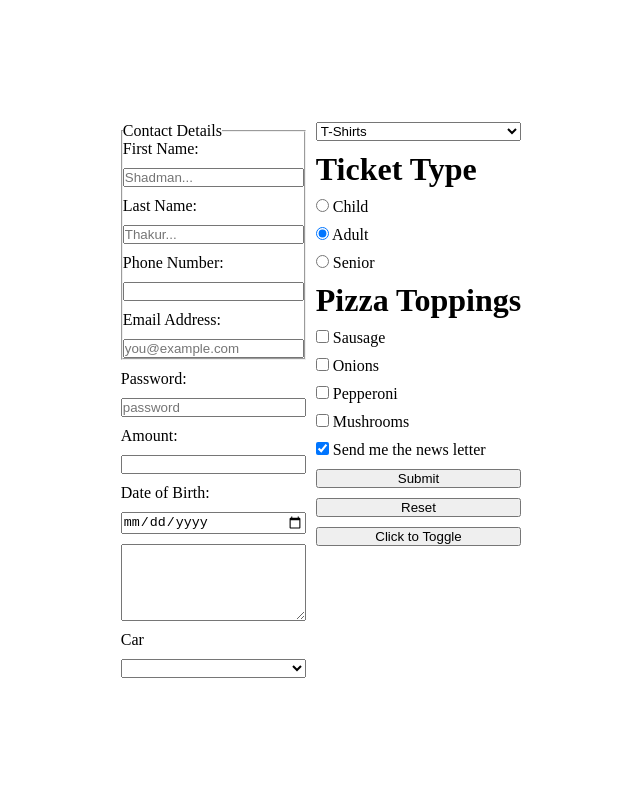
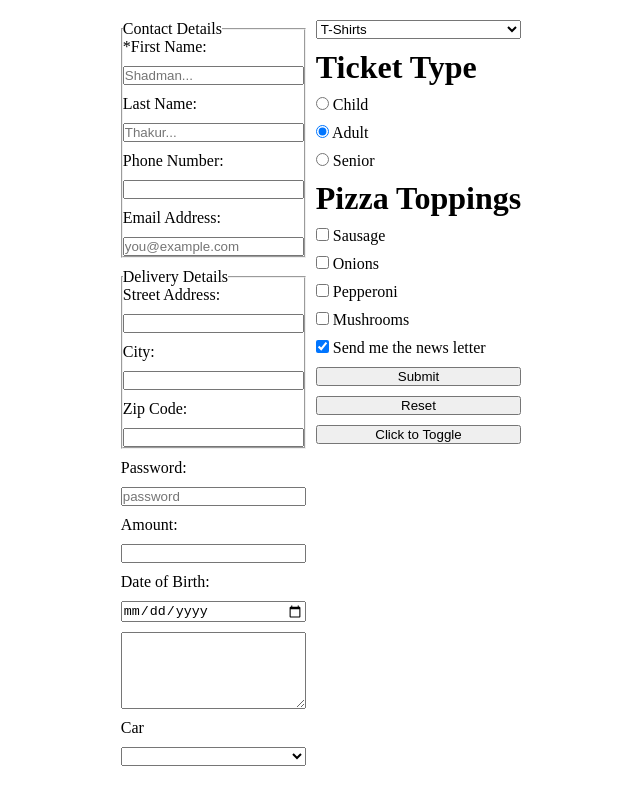
Before and after one commit to thakurshadman/html-inputs, a plain HTML site: page index.html in a window 1280 px wide. Shown: the whole page, without its empty margins (319-959 px from the left). Drawn offline with Linux system fonts and the light colour scheme.

Commit message:
testing out common html form inputs

```diff
--- a/index.html
+++ b/index.html
@@ -30,8 +30,8 @@
                 <!--text-->
                 <fieldset class="col">
                     <legend>Contact Details</legend>
-                    <label for="firstName">First Name:</label>
-                    <input type="text" id="firstName" placeholder="Shadman..." name="first_name">
+                    <label for="firstName">*First Name:</label>
+                    <input type="text" id="firstName" placeholder="Shadman..." name="first_name" required>
                     <label for="lastName">Last Name:</label>
                     <input type="text" id="lastName" placeholder="Thakur..." name="last_name">
                     <!--Tele-->
@@ -41,16 +41,30 @@
                     <label for="user_email">Email Address:</label>
                     <input type="email" id="user_email" name="email" placeholder="you@example.com">
                 </fieldset>
+                <!--fieldsets + legends-->
+                <fieldset class="col">
+                    <legend>Delivery Details</legend>
+
+                    <label for="street_address">Street Address:</label>
+                    <input type="text" id="street_address" name="street_address">
+
+                    <label for="city">City:</label>
+                    <input type="text" id="city" name="city">
+
+                    <label for="zip_code">Zip Code:</label>
+                    <input type="text" id="zip_code" name="zip_code">
+                  </fieldset>
                 <!--password-->
                 <label for="user_password">Password:</label>
-                <input type="password" id="user_password" name="password" placeholder="password">
+                <input type="password" id="user_password" name="password" placeholder="password" minlength="8">
                 <!--Number-->
                 <label for="amount">Amount:</label>
                 <input type="number" id="amount" name="amount">
                 <!--Date-->
                 <label for="dob">Date of Birth:</label>
                 <input type="date" id="dob" name="dob">
-                <textarea name="comments" id="comments" cols="10" rows="5"></textarea>
+                <!--Text Area-->
+                <textarea name="comments" id="comments" cols="10" rows="5" maxlength="10"></textarea>
                 <!--select input-->
                 <label for="cars">Car</label>
                 <select name="cars" id="cars">
--- a/style.css
+++ b/style.css
@@ -1,13 +1,9 @@
 *{
-    padding: 0;
+    padding: 0px;
     margin: 0;
     box-sizing: border-box;
     gap: 10px
 }
 .form{
-    height:100vh;
+padding: 20px;
 }
-
-form    {
-
-}
```
